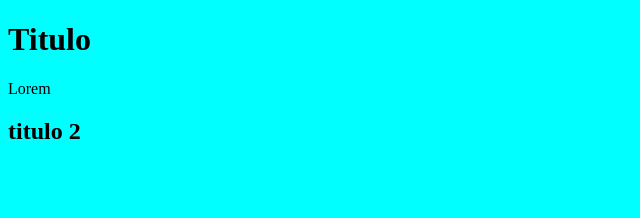
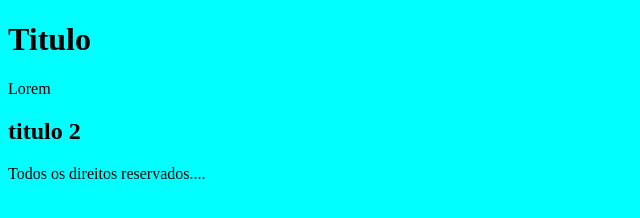
Before and after one commit to danielrs81/teste_repositorio, a plain HTML site: page index.html in a window 1280 px wide. Shown: the whole page, without its empty margins (0-640 px from the left). Drawn offline with Linux system fonts and the light colour scheme.

Commit message:
adicionando o footer

```diff
--- a/index.html
+++ b/index.html
@@ -13,5 +13,9 @@
     <p>Lorem </p>
     <h2>titulo 2</h2>
 
+    <footer>
+        Todos os direitos reservados....
+    </footer>
+
 </body>
 </html>
```
